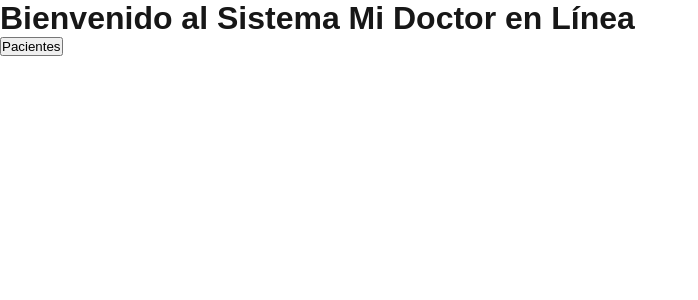
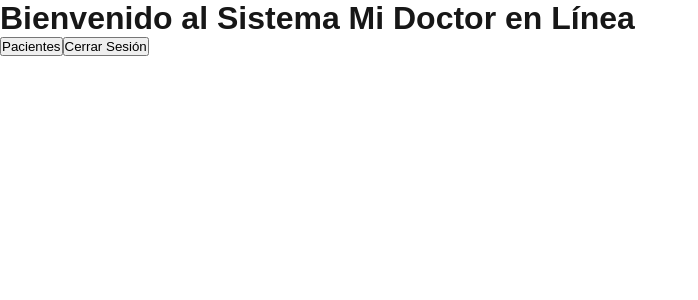
Before and after one commit to BillMM15/mi-doctor-en-linea, a Next.js app in the folder frontend/: page /dashboard in a window 1280 px wide. Shown: the top 300 px of the page, without its empty margins (0-698 px from the left). Built offline with nearby package versions, Linux system fonts and the light colour scheme; sample sign-in values are in the browser's storage.

Commit message:
Correcciones al boton de logout

```diff
--- a/frontend/src/app/dashboard/page.tsx
+++ b/frontend/src/app/dashboard/page.tsx
@@ -2,7 +2,8 @@
 
 import { useEffect } from "react";
 import { useRouter } from "next/navigation";
-import { isAuthenticated } from "@/utils/auth";
+import { isAuthenticated, logout } from "@/utils/auth";
+
 
 export default function DashboardPage() {
   const router = useRouter();
@@ -20,6 +21,10 @@ export default function DashboardPage() {
       <button onClick={() => router.push("/dashboard/patients")}>
         Pacientes
       </button>
+
+      <button onClick= {logout}>
+        Cerrar Sesión
+      </button>
     </div>
   );
 }
```
Also changed, not shown: frontend/src/app/dashboard/patients/page.tsx (+7 -1 lines).
